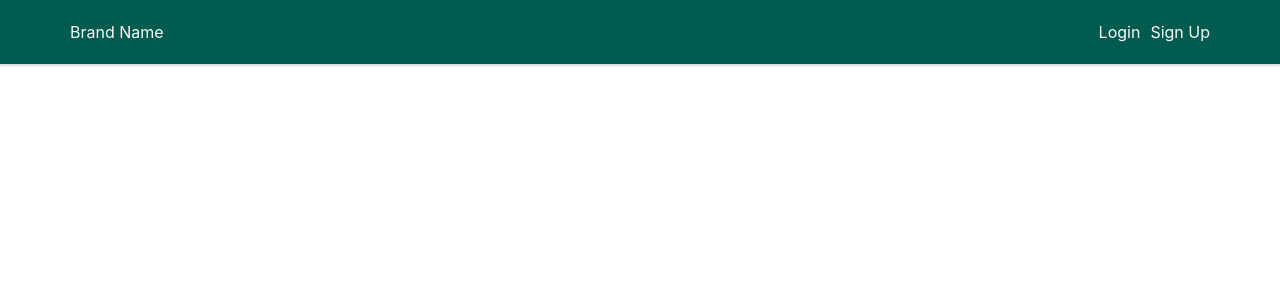
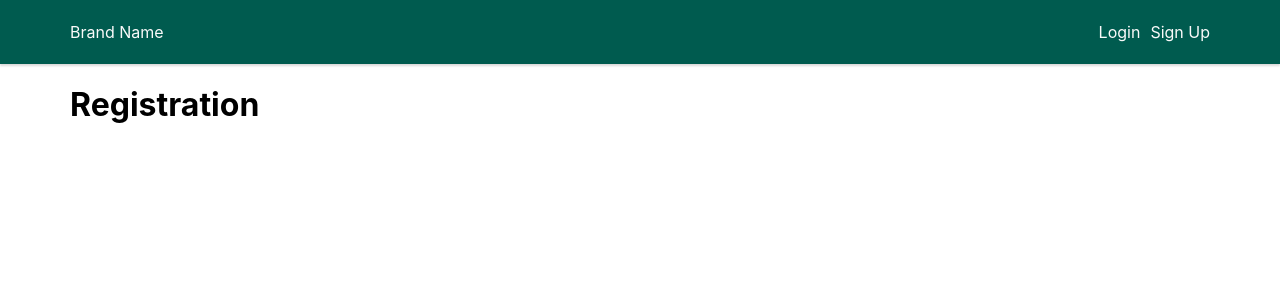
Before and after one commit to bubeha/link-checker-react, a React (Create React App) app: page /registration in a window 1280 px wide. Shown: the top 300 px of the page. Built offline with nearby package versions, Linux system fonts and the light colour scheme.

Commit message:
add login and registration pages

```diff
--- a/src/components/App/App.tsx
+++ b/src/components/App/App.tsx
@@ -2,6 +2,8 @@ import React from 'react';
 import {BrowserRouter, Route, Switch} from 'react-router-dom';
 import WelcomePage from '../../pages/WelcomePage';
 import NavBar from "../NavBar";
+import LoginPage from "../../pages/auth/LoginPage";
+import RegistrationPage from "../../pages/auth/RegistrationPage";
 
 const App: React.FC = () => {
   return (
@@ -10,6 +12,8 @@ const App: React.FC = () => {
       <div className="container">
         <Switch>
           <Route component={WelcomePage} path="/" exact/>
+          <Route component={LoginPage} path="/login"/>
+          <Route component={RegistrationPage} path="/registration" />
         </Switch>
       </div>
     </BrowserRouter>
--- /dev/null
+++ b/src/pages/auth/LoginPage.tsx
@@ -0,0 +1,9 @@
+import React from "react";
+
+const LoginPage: React.FC = () => (
+  <div>
+    <h1>Login</h1>
+  </div>
+);
+
+export default LoginPage;
--- /dev/null
+++ b/src/pages/auth/RegistrationPage.tsx
@@ -0,0 +1,9 @@
+import React from "react";
+
+const RegistrationPage: React.FC = () => (
+  <div>
+    <h1>Registration</h1>
+  </div>
+);
+
+export default RegistrationPage;
```
